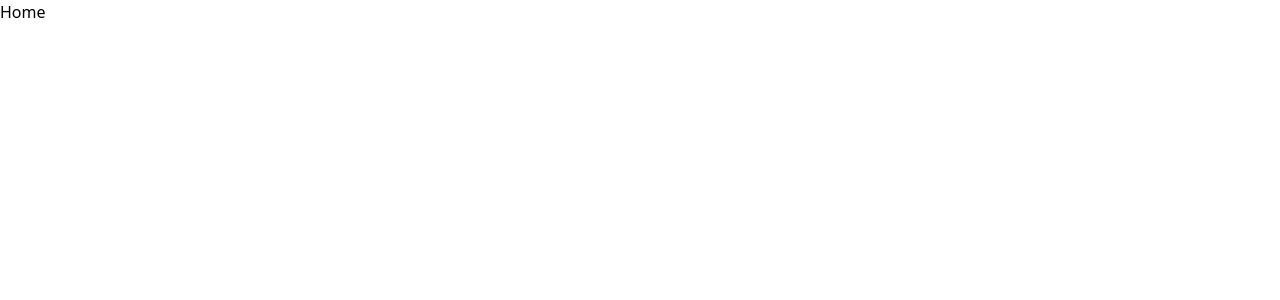
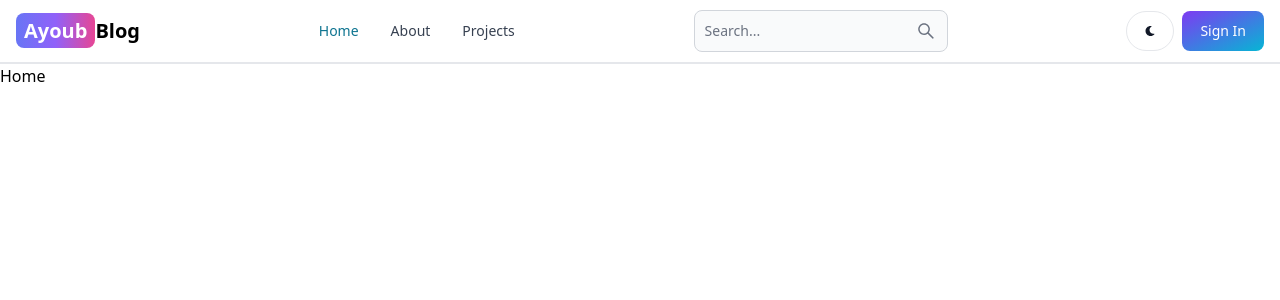
Before and after one commit to Ayoub-Benyahia1/mern-blog, a React (Vite) app in the folder client/: page / in a window 1280 px wide. Shown: the top 300 px of the page. Built offline with nearby package versions, Linux system fonts and the light colour scheme.

Commit message:
Create the Header section

```diff
--- a/client/package.json
+++ b/client/package.json
@@ -10,8 +10,10 @@
     "preview": "vite preview"
   },
   "dependencies": {
+    "flowbite-react": "^0.7.2",
     "react": "^18.2.0",
     "react-dom": "^18.2.0",
+    "react-icons": "^5.0.1",
     "react-router-dom": "^6.21.3"
   },
   "devDependencies": {
--- a/client/src/App.jsx
+++ b/client/src/App.jsx
@@ -5,10 +5,12 @@ import SignUp from "./pages/SignUp";
 import Projects from "./pages/Projects";
 import About from "./pages/About";
 import Dashboard from "./pages/Dashboard";
+import Header from "./components/Header";
 
 export default function App() {
   return (
     <BrowserRouter>
+    <Header />
       <Routes>
         <Route path="/" element={<Home />} />
         <Route path="/sign-in" element={<SignIn />} />
--- /dev/null
+++ b/client/src/components/Header.jsx
@@ -0,0 +1,54 @@
+import { Button, Navbar, TextInput } from "flowbite-react";
+import { Link, useLocation } from "react-router-dom";
+import { AiOutlineSearch } from "react-icons/ai";
+import { FaMoon } from "react-icons/fa";
+
+function Header() {
+  const path = useLocation().pathname;
+  return (
+    <Navbar className="border-b-2">
+      <Link
+        to="/"
+        className="self-center whitespace-nowrap text-sm sm:text-xl font-semibold dark:text-white"
+      >
+        <span className="px-2 py-1 bg-gradient-to-r from-indigo-500 via-purple-500 to-pink-500 rounded-lg text-white">
+          Ayoub
+        </span>
+        Blog
+      </Link>
+      <form className="lg:order-2">
+        <TextInput
+          type="text"
+          placeholder="Search..."
+          rightIcon={AiOutlineSearch}
+          className="hidden lg:inline"
+        />
+      </form>
+      <Button className="w-12 h-10 lg:hidden md:order-2" color="gray" pill>
+        <AiOutlineSearch />
+      </Button>
+      <div className="flex gap-2 md:order-2">
+        <Button className="w-12 h-10 hidden sm:inline" color="gray" pill>
+          <FaMoon />
+        </Button>
+        <Link to="/sign-in">
+          <Button gradientDuoTone="purpleToBlue">Sign In</Button>
+        </Link>
+        <Navbar.Toggle />
+      </div>
+      <Navbar.Collapse>
+        <Navbar.Link active={path === "/"} as={"div"}>
+          <Link to="/">Home</Link>
+        </Navbar.Link>
+        <Navbar.Link active={path === "/about"} as={"div"}>
+          <Link to="/about">About</Link>
+        </Navbar.Link>
+        <Navbar.Link active={path === "/projects"} as={"div"}>
+          <Link to="/projects">Projects</Link>
+        </Navbar.Link>
+      </Navbar.Collapse>
+    </Navbar>
+  );
+}
+
+export default Header;
--- a/client/tailwind.config.js
+++ b/client/tailwind.config.js
@@ -1,8 +1,12 @@
 /** @type {import('tailwindcss').Config} */
 export default {
-  content: ["./index.html", "./src/**/*.{js,ts,jsx,tsx}"],
+  content: [
+    "./index.html",
+    "./src/**/*.{js,ts,jsx,tsx}",
+    "node_modules/flowbite-react/lib/esm/**/*.js",
+  ],
   theme: {
     extend: {},
   },
-  plugins: [],
+  plugins: [require("flowbite/plugin")],
 };
```
Also changed, not shown: 1 other file (tests, documents, lock files or other folders).
